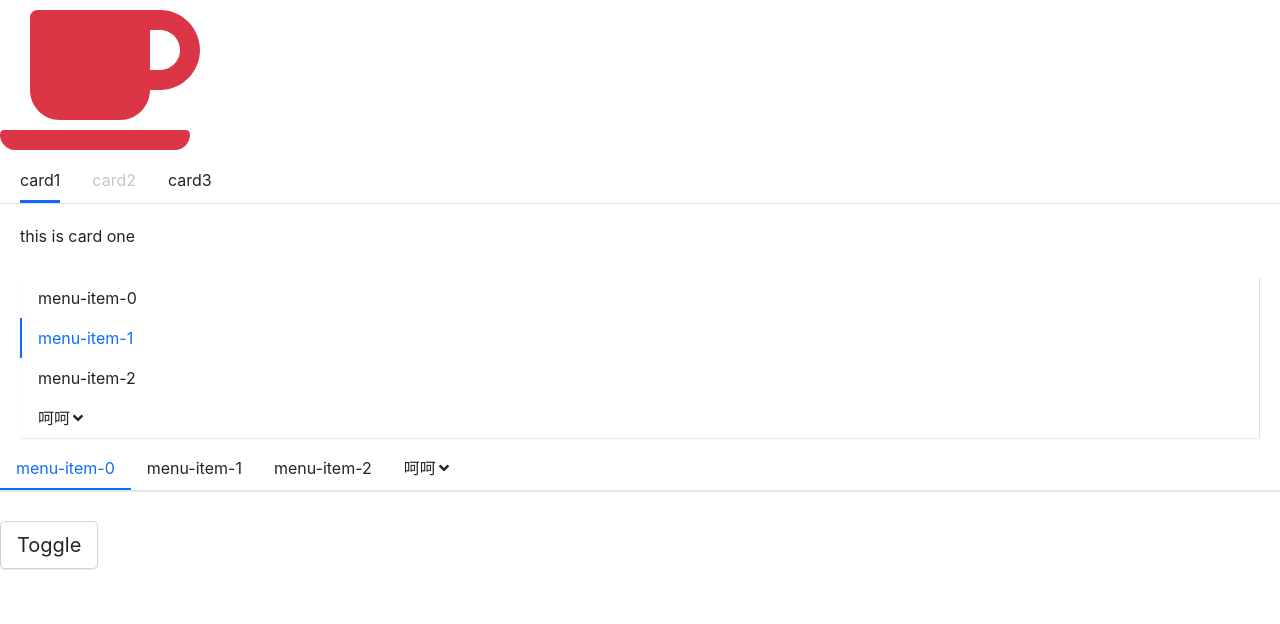
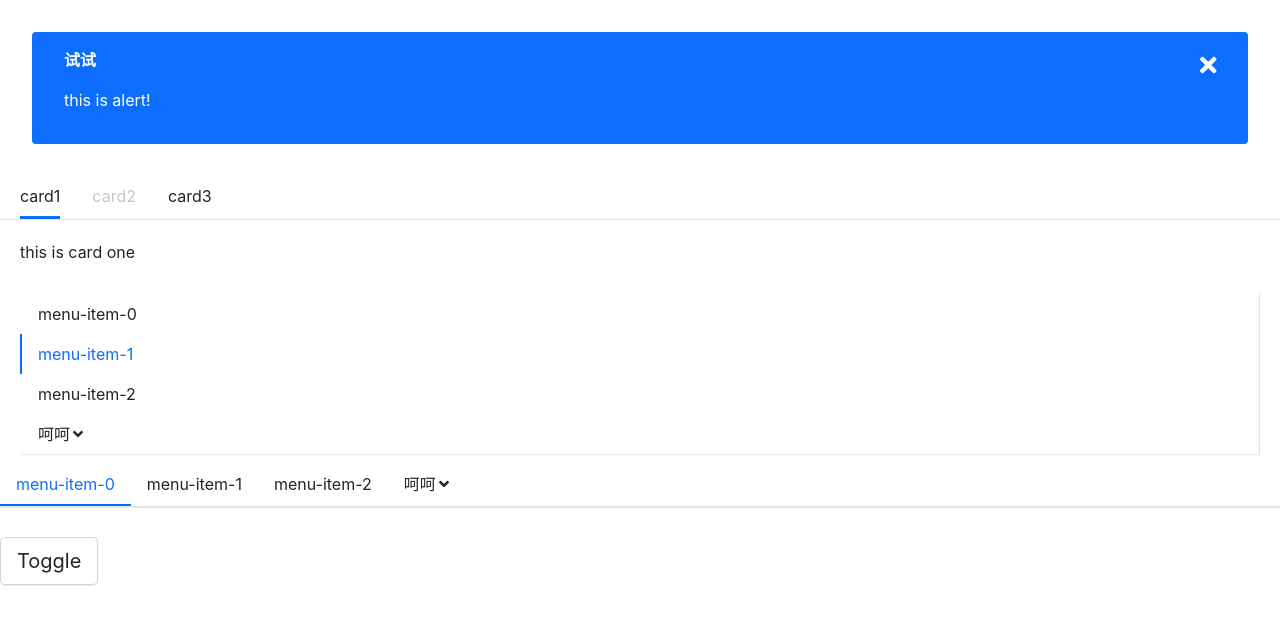
Before and after one commit to sky124380729/pink-bin, a React (Create React App) app: page / in a window 1280 px wide. Shown: the top 624 px of the page. Built offline with nearby package versions, Linux system fonts and the light colour scheme.

Commit message:
改造alert组件23333

```diff
--- a/src/App.tsx
+++ b/src/App.tsx
@@ -1,6 +1,6 @@
 import React, { useState } from 'react'
 // import Button, { ButtonType, ButtonSize } from './components/Button/button'
-// import Alert from './components/Alert/alert'
+import Alert from './components/Alert/alert'
 import Menu from './components/Menu/menu'
 import MenuItem from './components/Menu/menuItem'
 import SubMenu from './components/Menu/subMenu'
@@ -25,7 +25,8 @@ const App: React.FC = () => {
     return (
         <div className='App'>
             <header className='App-header'>
-                <Icon icon='coffee' theme='danger' size='10x'></Icon>
+                <Alert title='试试' type='primary'></Alert>
+                {/* <Icon icon='coffee' theme='danger' size='10x'></Icon> */}
                 <Tabs onSelect={(index) => alert(index)}>
                     <TabItem label='card1'>this is card one</TabItem>
                     <TabItem disabled label='card2'>
--- a/src/components/Alert/alert.tsx
+++ b/src/components/Alert/alert.tsx
@@ -1,4 +1,6 @@
 import React, { useState } from 'react'
+import Icon from '../Icon/icon'
+import Transiton from '../Transition/transition'
 import classNames from 'classnames'
 
 export type AlertType = 'success' | 'default' | 'danger' | 'warning' | 'primary'
@@ -19,18 +21,18 @@ const Alert: React.FC<AlertProps> = (props) => {
         [`alert-${type}`]: type
     })
 
-    return flag ? (
+    return (
+        <Transiton timeout={300} in={flag} animation='zoom-in-top'>
             <div className={classes}>
                 {title && <p className='title'>{title}</p>}
                 <p className='message'>{message}</p>
                 {closeable && (
                     <span className='alert-close-btn' onClick={(e) => setFlag(false)}>
-                    ×
+                        <Icon icon='times'></Icon>
                     </span>
                 )}
             </div>
-    ) : (
-        <></>
+        </Transiton>
     )
 }
 
```
Lines whose indentation alone changed are shown as unchanged.
